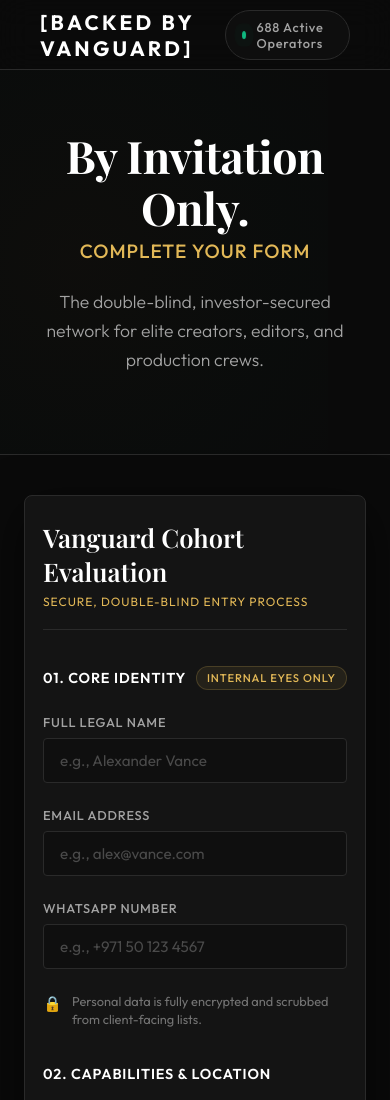
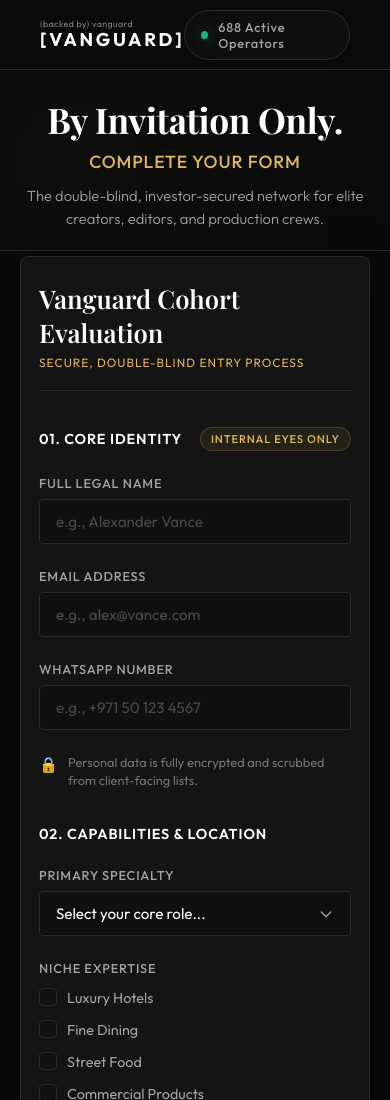
Before and after one commit to tysonsingh19929/vangaurd, a website: page public/index.html in a window 390 px wide. Shown: the top 1100 px of the page. Drawn offline with nearby package versions, Linux system fonts and the light colour scheme; a web font is replaced by a local one.

Commit message:
Optimize brand logo layout and squeeze mobile introductory layout to remove empty spaces

```diff
--- a/public/index.css
+++ b/public/index.css
@@ -82,16 +82,34 @@
 }
 
 .brand-logo {
-  font-family: var(--font-sans);
-  font-weight: 700;
-  font-size: 1.3rem;
-  letter-spacing: 0.2rem;
-  color: var(--text-primary);
+  display: flex;
+  flex-direction: column;
+  align-items: flex-start;
   text-decoration: none;
+  line-height: 1.1;
   transition: var(--transition-smooth);
 }
 
-.brand-logo:hover {
+.backed-by-small {
+  font-family: var(--font-sans);
+  font-size: 0.55rem;
+  font-weight: 400;
+  letter-spacing: 0.05em;
+  color: var(--text-secondary);
+  text-transform: lowercase;
+  opacity: 0.8;
+  margin-bottom: 2px;
+}
+
+.vanguard-large {
+  font-family: var(--font-sans);
+  font-weight: 700;
+  font-size: 1.15rem;
+  letter-spacing: 0.15em;
+  color: var(--text-primary);
+}
+
+.brand-logo:hover .vanguard-large {
   color: var(--accent-gold);
   text-shadow: 0 0 10px rgba(226, 184, 87, 0.3);
 }
@@ -155,8 +173,8 @@
   height: calc(100vh - 70px);
   display: flex;
   flex-direction: column;
-  justify-content: center;
-  padding: 60px 48px;
+  justify-content: flex-start;
+  padding: 80px 48px 60px 48px;
   overflow: hidden;
   border-right: 1px solid var(--border-color);
 }
@@ -247,7 +265,7 @@
   flex: 0.9;
   display: flex;
   flex-direction: column;
-  padding: 60px 48px;
+  padding: 40px 48px 60px 48px;
 }
 
 .form-pane-container {
@@ -741,9 +759,26 @@
     height: auto;
     border-right: none;
     border-bottom: 1px solid var(--border-color);
-    padding: 60px 40px 40px 40px;
+    padding: 30px 24px 10px 24px;
     align-items: center;
     text-align: center;
+  }
+
+  .info-pane .hero-headline {
+    font-size: 2.2rem;
+    margin-bottom: 10px;
+  }
+
+  .info-pane .hero-subtitle-form {
+    font-size: 1.1rem;
+    margin-bottom: 12px;
+    margin-top: 0;
+  }
+
+  .info-pane .hero-subhead {
+    font-size: 0.92rem;
+    margin-bottom: 10px;
+    line-height: 1.5;
   }
 
   .info-content {
@@ -757,7 +792,7 @@
   }
 
   .form-pane {
-    padding: 40px 24px 60px 24px;
+    padding: 5px 20px 40px 20px;
   }
 
   .form-pane-container {
--- a/public/index.html
+++ b/public/index.html
@@ -19,7 +19,10 @@
   <!-- Navigation Bar -->
   <nav class="nav-bar">
     <div class="nav-container">
-      <a href="#" class="brand-logo" id="brand-logo">[BACKED BY VANGUARD]</a>
+      <a href="#" class="brand-logo" id="brand-logo">
+        <span class="backed-by-small">(backed by) vanguard</span>
+        <span class="vanguard-large">[VANGUARD]</span>
+      </a>
       <div class="status-indicator">
         <span class="status-dot"></span>
         <span class="status-text" id="status-operator-count">500+ Active Operators</span>
```
